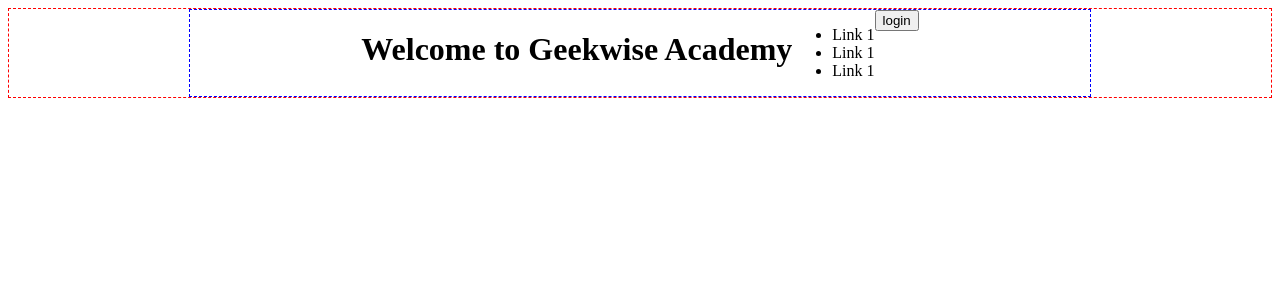
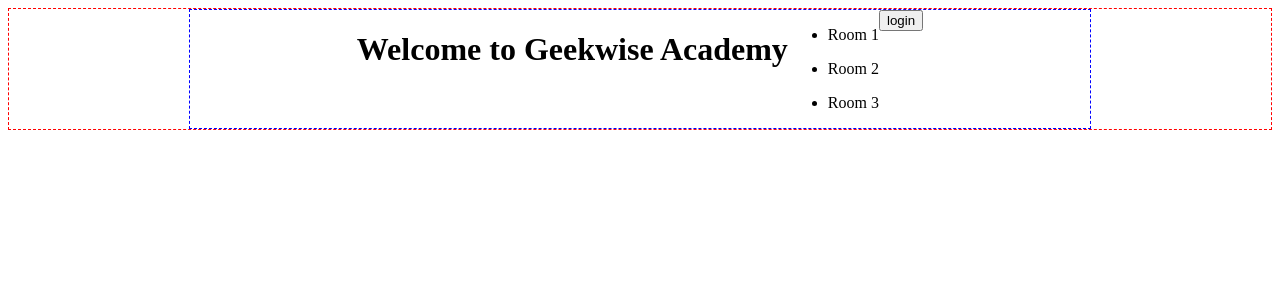
Before and after one commit to dramirez2096/gw-reserve, an Angular app: page / in a window 1280 px wide. Shown: the top 300 px of the page. Built offline with nearby package versions, Linux system fonts and the light colour scheme.

Commit message:
ng for added to render menu items

```diff
--- a/src/app/nav/nav.component.html
+++ b/src/app/nav/nav.component.html
@@ -1,7 +1,14 @@
-<nav>
+<!-- <nav>
     <ul>
         <li>Link 1</li>
         <li>Link 1</li>
         <li>Link 1</li>
     </ul>
+</nav> -->
+<nav>
+    <ul *ngFor = "let item of menuItems" >
+        <li>
+            {{ item.label }}
+        </li>
+    </ul>
 </nav>
--- a/src/app/nav/nav.components.ts
+++ b/src/app/nav/nav.components.ts
@@ -8,17 +8,21 @@
         "./nav.component.scss"
     ]
 })
-export class NavComponent implements OnInit {
+export class NavComponent implements OnInit, OnDestroy {
     public menuItems: INavigationItem[];
 
     // life cycle hook
     ngOnInit(): void {
         this.menuItems = [{
-            label: "test",
+            label: "Room 1",
             url: "/"
         },
         {
-            label: "another one",
+            label: "Room 2",
+            url: "/test"
+        },
+        {
+            label: "Room 3",
             url: "/test"
         }];
     }
```
